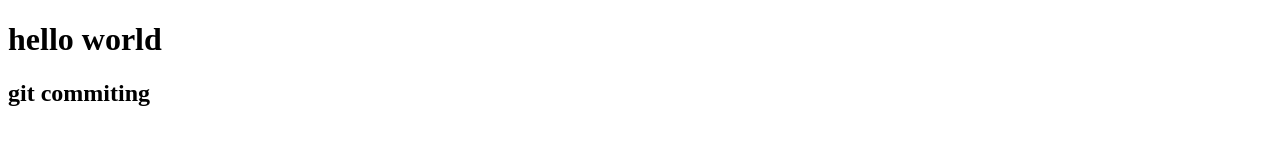
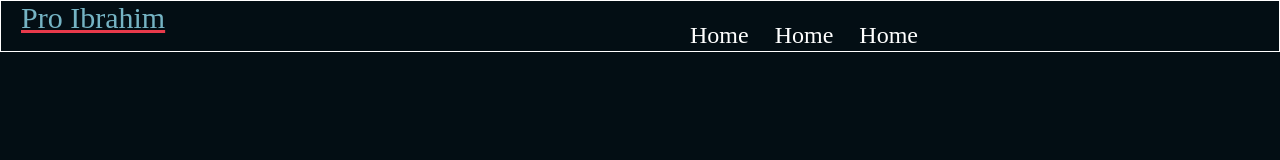
Before and after one commit to proibrahim24/B-idea-1, a plain HTML site: page Main page/index.html in a window 1280 px wide. Drawn offline with Linux system fonts and the light colour scheme; a web font is replaced by a local one.

Commit message:
after decent changes

```diff
--- a/Main page/index.html
+++ b/Main page/index.html
@@ -1,12 +1,26 @@
 <!DOCTYPE html>
 <html lang="en">
+    <link href="https://fonts.googleapis.com/css2?family=Playwrite+CU:wght@100..400&family=Quicksand:wght@300..700&family=SUSE:wght@100..800&display=swap" rel="stylesheet">
+    <link rel="stylesheet" href="style.css">
 <head>
     <meta charset="UTF-8">
     <meta name="viewport" content="width=device-width, initial-scale=1.0">
     <title>Document</title>
 </head>
 <body>
-    <h1>hello world</h1>
-    <h2>git commiting </h2>
+    <div class="main">
+        <div class="navbar">
+            <div class="nav">
+                <div class="navtext">Pro Ibrahim</div>
+            </div>
+            <div class="navbuttons">
+                <ul class="lists">
+                    <li>Home</li>
+                    <li>Home</li>
+                    <li>Home</li>
+                </ul>
+            </div>
+        </div>
+    </div>
 </body>
 </html>
--- /dev/null
+++ b/Main page/style.css
@@ -0,0 +1,27 @@
+body{
+    margin: 0;
+    background-color: #030e14 ;
+}
+.nav{
+    border: 1px solid white;
+    height: 50px;
+}
+.navtext{
+    color: #75b4c4;
+    margin-top: px;
+    font-family: "Playwrite CU";
+    text-decoration: underline 3px #e83a4b;
+    margin-left: 20px;
+    font-size: 30px;
+}
+.lists{
+    font-size: 24px;
+    margin-left: 650px;
+    margin-top: -30px;
+    color: white;
+    list-style-type: none;
+}
+li{
+    margin-right: 20px;
+    display: inline-block;
+}
```
